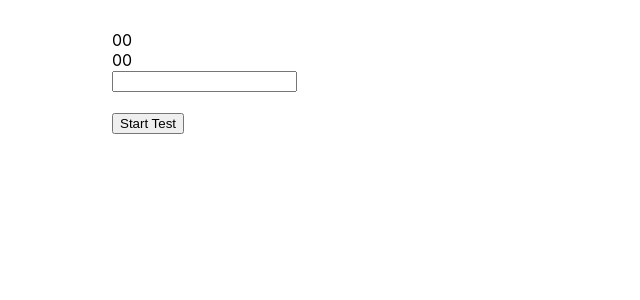
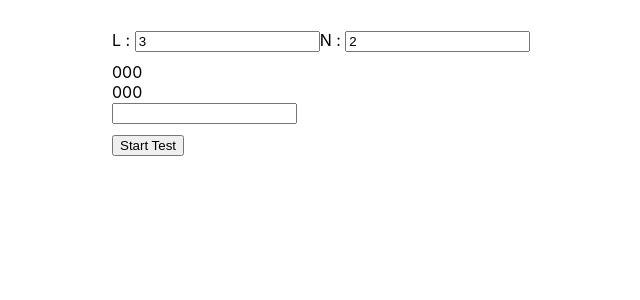
Before and after one commit to vibhavsarraf/incheck, a React (Create React App) app: page / in a window 1280 px wide. Shown: the top 300 px of the page, without its empty margins (16-656 px from the left). Built offline with nearby package versions, Linux system fonts and the light colour scheme.

Commit message:
added parameters l and n

```diff
--- a/src/App.css
+++ b/src/App.css
@@ -2,3 +2,7 @@
   margin: 0 10%;
   margin-top: 30px;
 }
+
+.section {
+  margin: 10px 0;
+}
--- a/src/App.js
+++ b/src/App.js
@@ -2,32 +2,41 @@ import { useState } from 'react';
 import './App.css';
 
 function App() {
-  const [l, sl] = useState(2);
-  const defaultNum = Array(l).fill('0').reduce((x, y) => x + y);
-  const [x, sx] = useState(defaultNum);
-  const [y, sy] = useState(defaultNum);
+  const [l, sl] = useState(3);
+  const [n, sn] = useState(2);
+  const [nums, setNums] = useState(Array(n).fill(Array(l).fill('0').join('')));
   const [correct, setCorrect] = useState(0);
   const [incorrect, setIncorrect] = useState(0);
   const [resultShown, setResultShown] = useState(false);
   const [testRunning, setTestRunning] = useState(false);
   const [result, setResult] = useState('');
 
+  function resetNums(l, n) {
+    setNums(Array(n).fill(Array(l).fill('0').join('')));
+  }
+
+  function updateParameters(l, n) {
+    sl(l);
+    sn(n);
+    resetNums(l, n);
+  }
+
   function stopTest() {
     setTestRunning(false);
-    sx(defaultNum);
-    sy(defaultNum);
+    resetNums(l, n);
     setResultShown(true);
   }
 
   function newQuestion() {
-    const getRandomNumber = (len) => Array(len).fill(0).map(_ => Math.floor(Math.random() * 9) + 1).reduce((x, y) => x + y.toString());
-    sx(getRandomNumber(l));
-    sy(getRandomNumber(l));
+    const getRandomNumber = (len) => Array(len).fill(0).map(_ => Math.floor(Math.random() * 9) + 1).join('');
+    const nums = Array(n).fill('').map(_ => getRandomNumber(l));
+    setNums(nums);
   }
 
   function submitResult() {
     if (!testRunning) return;
-    if (Number(x) + Number(y) != Number(result)) {
+    const sum = nums.reduce((x, y) => x + Number(y), 0);
+    if (sum !== Number(result)) {
       setIncorrect(incorrect + 1);
     } else {
       setCorrect(correct + 1);
@@ -47,12 +56,17 @@ function App() {
 
   return (
     <div className="App">
+      <div className="section">
+        <span>{`L : `}</span>
+        <input type="number" size={1} value={l} disabled={testRunning} onChange={e => updateParameters(Number(e.target.value), n)} />
+        <span>{`N : `}</span>
+        <input type="number" size={1} value={n} disabled={testRunning} onChange={e => updateParameters(l, Number(e.target.value))} />
+      </div>
+      <div className="section">
+        {nums.map(x => <div>{x}</div>)}
+        <input id="result" type="number" value={result} onChange={e => setResult(e.target.value)} onKeyPress={e => e.key === 'Enter' && submitResult()} />
+      </div>
       <div>
-        <div>{x}</div>
-        <div>{y}</div>
-        <input id="result" type="text" value={result} onChange={e => setResult(e.target.value)} onKeyPress={e => e.key === 'Enter' && submitResult()} />
-        <br />
-        <br />
         {!testRunning &&
           (
             resultShown ? (
```
